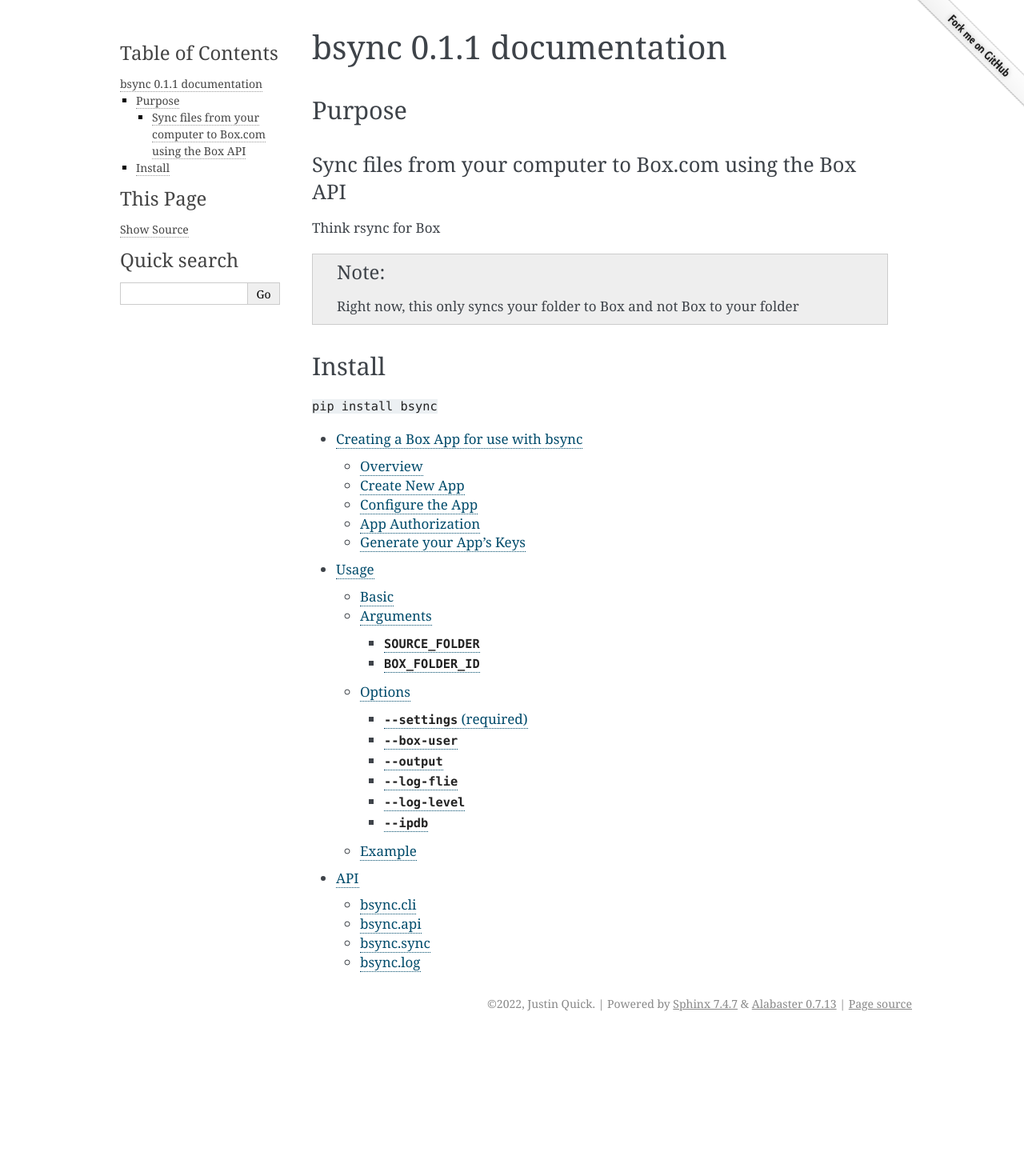
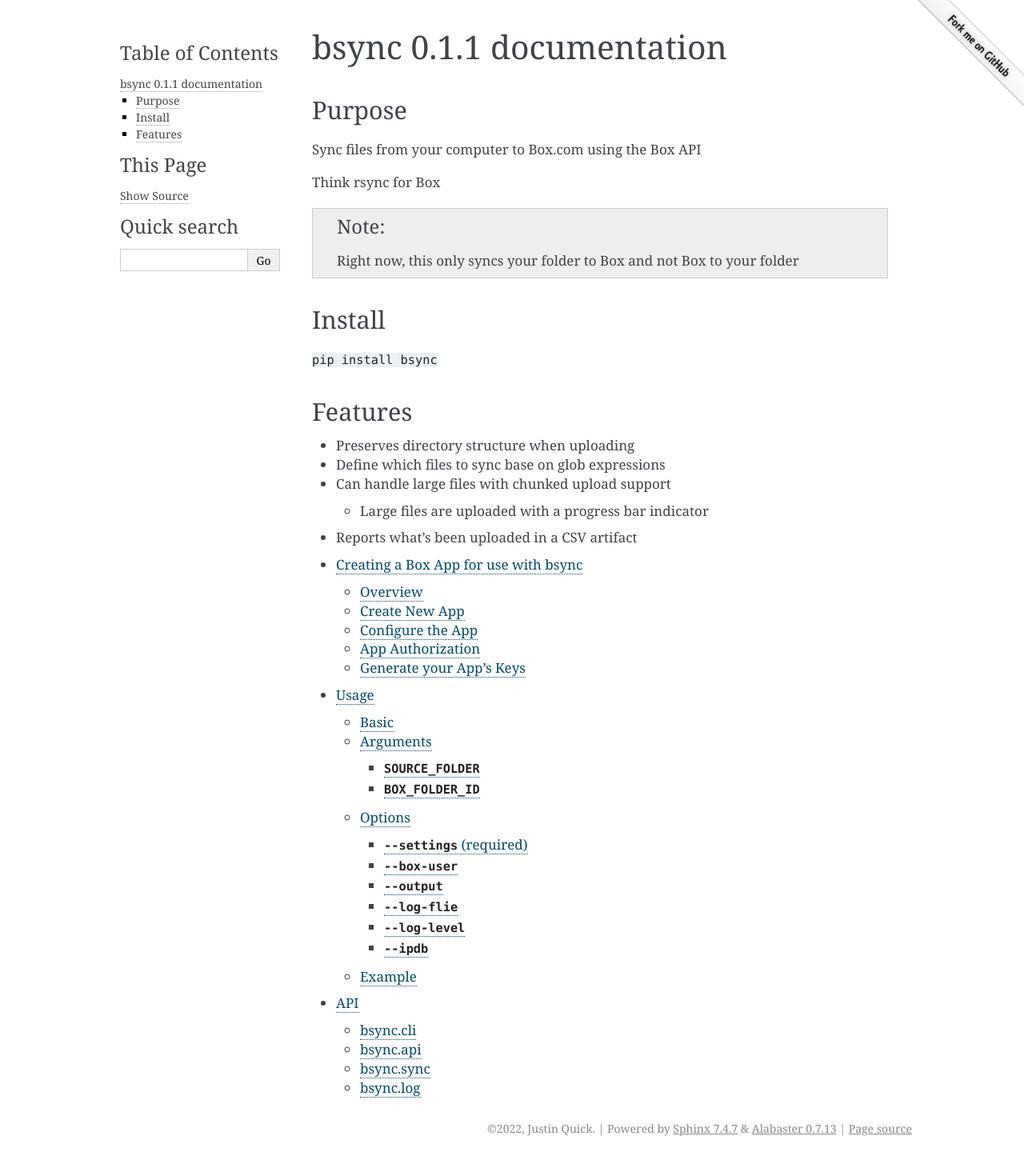
Before and after one commit to spacetelescope/bsync, a Sphinx documentation site: the page built from docs/index.md, in a window 1280 px wide. Shown: the whole page at 80% size. Built offline with Sphinx 7.4.7, drawn with Linux system fonts in a browser that asks for light colours; before the commit the page ends 1294 px from its top, so only the background shows below that.

Commit message:
rtd update

````diff
--- a/docs/README.md
+++ /dev/null
@@ -1,12 +0,0 @@
-## Purpose
-### Sync files from your computer to Box.com using the Box API
-
-Think rsync for Box
-
-```{note}
-Right now, this only syncs your folder to Box and not Box to your folder
-```
-
-## Install
-
-`pip install bsync`
--- a/docs/index.md
+++ b/docs/index.md
@@ -1,7 +1,27 @@
 # bsync 0.1.1 documentation
 
-```{include} README.md
+## Purpose
+
+Sync files from your computer to Box.com using the Box API
+
+Think rsync for Box
+
+```{note}
+Right now, this only syncs your folder to Box and not Box to your folder
 ```
+
+## Install
+
+`pip install bsync`
+
+## Features
+
+- Preserves directory structure when uploading
+- Define which files to sync base on glob expressions
+- Can handle large files with chunked upload support
+  - Large files are uploaded with a progress bar indicator
+- Reports what's been uploaded in a CSV artifact
+
 
 ```{toctree}
 box.app.setup
--- a/setup.py
+++ b/setup.py
@@ -19,6 +19,8 @@
     long_description_content_type='text/markdown',
     python_requires='>=3.6',
     project_urls={
+        'Documentation': 'https://bsync.readthedocs.io/en/latest/',
+        'Source': pkg.__url__
     },
     classifiers=[
         'Development Status :: 4 - Beta',
````
Also changed, not shown: README.md (+10 -35 lines).
